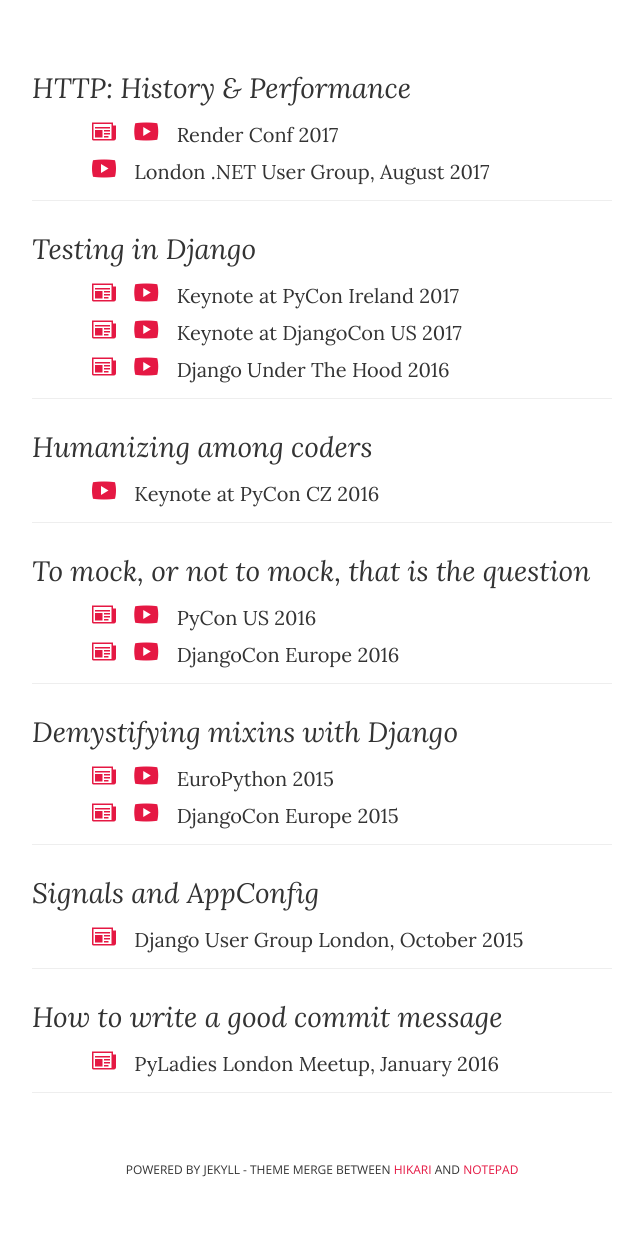
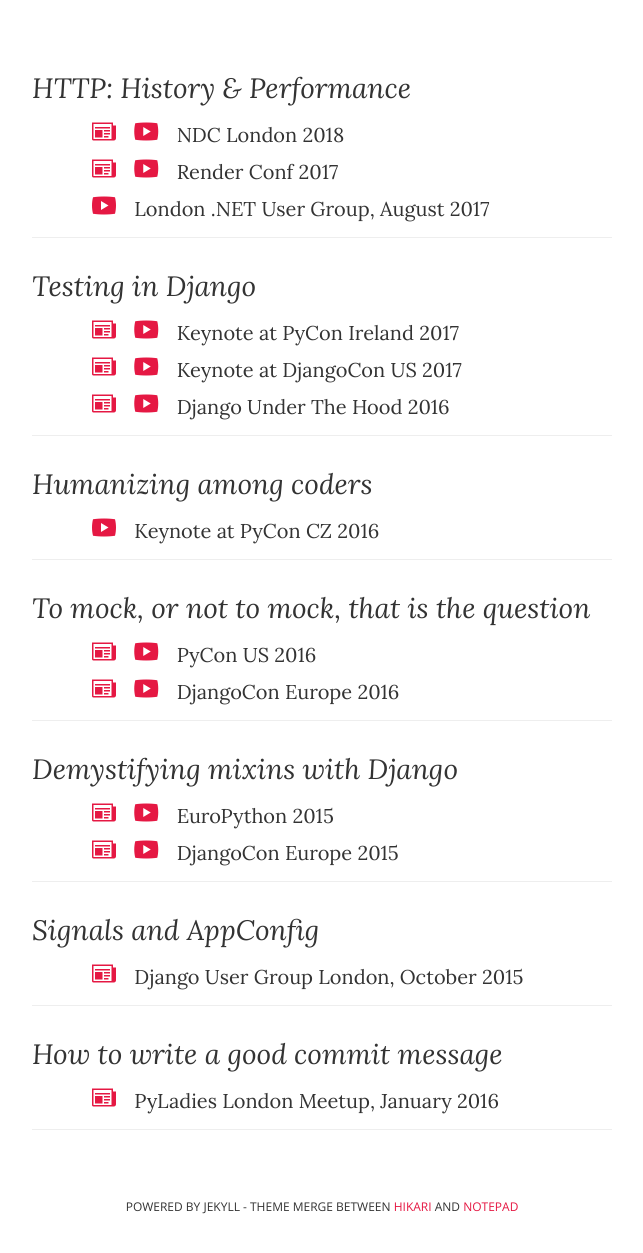
Before and after one commit to ana-balica/ana-balica.github.io, a Jekyll site: the page built from talks.html, in a window 1280 px wide, cut to the strip 613-1870 px from the top of the page. Shown: the top 1253 px of the strip, without its empty margins (318-961 px from the left). Built offline with Jekyll 4.4.1, drawn with Linux system fonts in a browser that asks for light colours; comment, search, counter and statistics services are not loaded; before the commit the page ends 1833 px from its top, so only the background shows below that.

Commit message:
Add HTTP talk links for NDC London 2018

```diff
--- a/talks.html
+++ b/talks.html
@@ -13,6 +13,17 @@
   <div class="talks">
     <div class="talk">
       <p class="title">HTTP: History &amp; Performance</p>
+      <!-- NDC London 2018 -->
+      <p>
+        <a href="https://speakerdeck.com/anabalica/ndc-london-http-history-and-performance" target="_blank">
+          <span class="icon-newspaper" aria-hidden="true"></span>
+          <span class="screen-reader-text">Slides</span>
+        </a>
+        <a href="https://vimeo.com/254635820" target="_blank">
+          <span class="icon-play" aria-hidden="true"></span>
+          <span class="screen-reader-text">Video</span>
+        </a> NDC London 2018
+      </p>
       <!-- Render Conf 2017 -->
       <p>
         <a href="https://speakerdeck.com/anabalica/http-history-and-performance" target="_blank">
```
